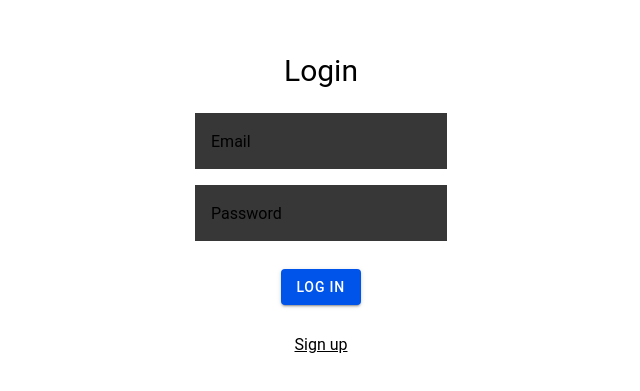
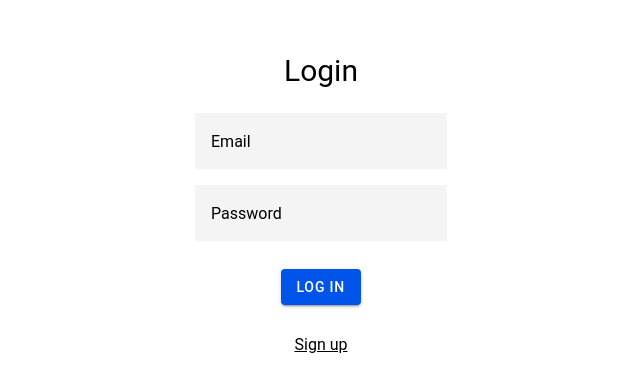
Before and after one commit to Nathanthanthan/ionic-todo-app, a React (Vite) app: page /login in a window 1280 px wide. Shown: the part 195-586 px from the top of the page, without its empty margins (319-959 px from the left). Built offline with nearby package versions, Linux system fonts and the light colour scheme; no server answers.

Commit message:
fix(General): :lipstick: Fixed light mode colours

```diff
--- a/src/theme/index.css
+++ b/src/theme/index.css
@@ -4,9 +4,9 @@
 
 @layer base {
   :root {
-    --muted: 240 4.8% 95.9%;
-    --muted-foreground: 240 3.8% 46.1%;
-    --border: 240 5.9% 90%;
+    --muted: #f4f4f5;
+    --muted-foreground: #71717a;
+    --border: #e4e4e7;
 
     --ion-color-secondary: #f4f4f5;
     --ion-color-secondary-rgb: 244, 244, 245;
@@ -16,11 +16,19 @@
     --ion-color-secondary-tint: #f5f5f6;
   }
 
+  ion-input {
+    --background: var(--muted) !important;
+  }
+
+  ion-input.discreet:focus-within {
+    --background: var(--muted) !important;
+  }
+
   @media (prefers-color-scheme: dark) {
     :root {
-      --muted: 240 3.7% 15.9%;
-      --muted-foreground: 240 5% 64.9%;
-      --border: 240 3.7% 15.9%;
+      --muted: #27272a;
+      --muted-foreground: #a1a1aa;
+      --border: #27272a;
 
       --ion-color-secondary: #27272a;
       --ion-color-secondary-rgb: 39, 39, 42;
@@ -28,6 +36,14 @@
       --ion-color-secondary-contrast-rgb: 255, 255, 255;
       --ion-color-secondary-shade: #222225;
       --ion-color-secondary-tint: #3d3d3f;
+    }
+
+    ion-input {
+      --background: #373737 !important;
+    }
+
+    ion-input.discreet:focus-within {
+      --background: #373737 !important;
     }
   }
 }
@@ -51,9 +67,7 @@ ion-toolbar {
 }
 
 ion-input {
-  --background: #373737 !important;
-  --placeholder-color: #ddd !important;
-  --placeholder-opacity: 0.8 !important;
+  --placeholder-opacity: 0.5 !important;
 
   --padding-end: 1em !important;
   --padding-start: 1em !important;
@@ -78,10 +92,6 @@ ion-input.discreet {
   }
 }
 
-ion-input.discreet:focus-within {
-  --background: #373737 !important;
-}
-
 ion-popover.no-backdrop {
   --backdrop-opacity: 0 !important;
 }
--- a/tailwind.config.js
+++ b/tailwind.config.js
@@ -7,9 +7,9 @@ export default {
   theme: {
     extend: {
       colors: {
-        "muted": "hsl(var(--muted))",
-        "muted-foreground": "hsl(var(--muted-foreground))",
-        "border": "hsl(var(--border))",
+        "muted": "var(--muted)",
+        "muted-foreground": "var(--muted-foreground)",
+        "border": "var(--border)",
       },
     },
   },
```
